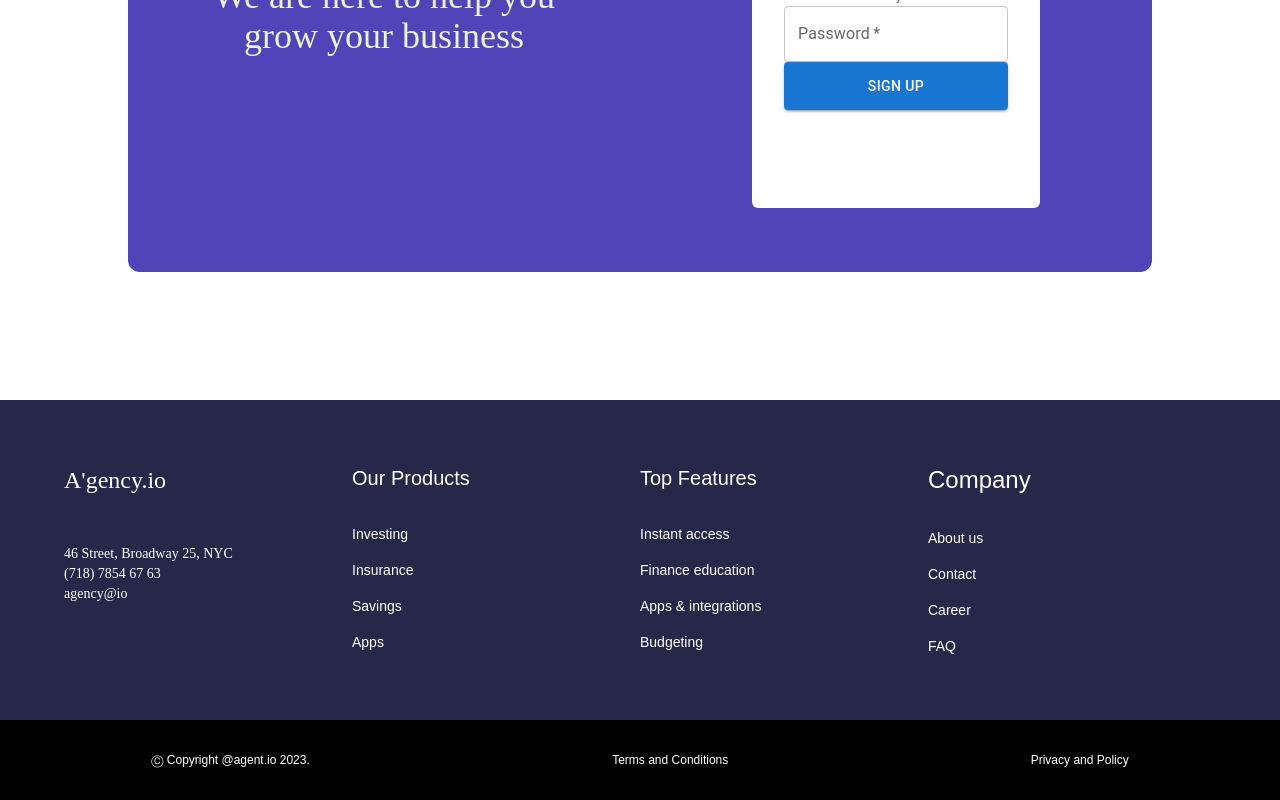
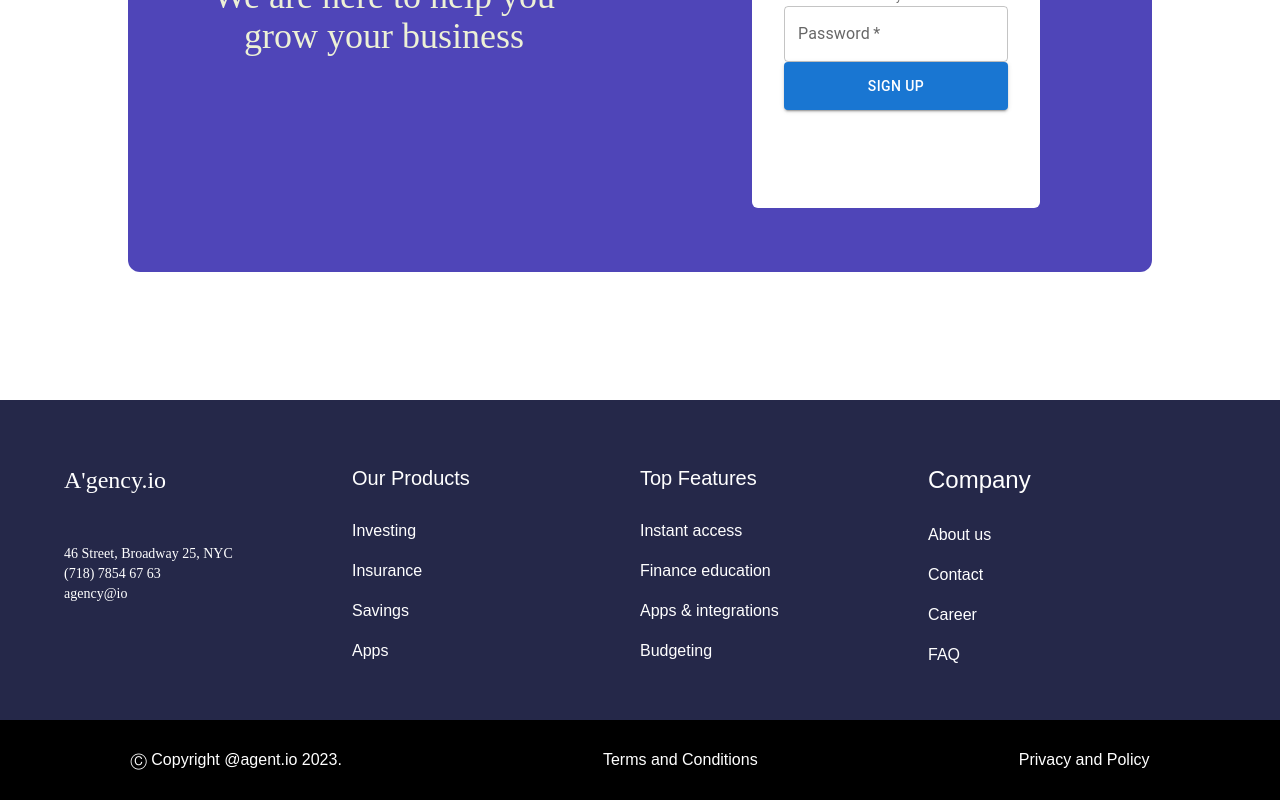
Before and after one commit to nazrinibrahimli/A-gency-website, a Next.js app: page / in a window 1280 px wide. Shown: the part 3057-3857 px from the top of the page. Built offline with nearby package versions, Linux system fonts and the light colour scheme.

Commit message:
chnages made to footer

```diff
--- a/app/components/footer.jsx
+++ b/app/components/footer.jsx
@@ -20,31 +20,31 @@ const Footer = () => {
         </Grid>
         <Grid item xs={6} md={3} className=" " >
         <ul className=''>
-          <h2 className="text-[white] sm:text-md md:text-xl font-sans mb-[1.5rem]">Our Products</h2>
-          <li className="text-[white] py-2 sm:text-sm md:text-md">Investing</li>
-          <li className="text-[white] py-2 sm:text-sm md:text-md">Insurance</li>
-          <li className="text-[white] py-2 sm:text-sm md:text-md">Savings</li>
-          <li className="text-[white] py-2 sm:text-sm md:text-md">Apps</li>
+          <h2 className="text-[white] sm:text-md md:text-xl font-sans mb-[1.2rem]">Our Products</h2>
+          <li className="text-[white] py-2 sm:text-sm md:text-base">Investing</li>
+          <li className="text-[white] py-2 sm:text-sm md:text-base">Insurance</li>
+          <li className="text-[white] py-2 sm:text-sm md:text-base">Savings</li>
+          <li className="text-[white] py-2 sm:text-sm md:text-base">Apps</li>
         </ul>
         </Grid>
 
         <Grid item xs={6} md={3} className="" >
         <ul className=''>
-          <h2 className="text-[white] sm:text-md md:text-xl font-sans mb-[1.5rem]">Top Features</h2>
-          <li className="text-[white] py-2 sm:text-sm md:text-md">Instant access</li>
-          <li className="text-[white] py-2 sm:text-sm md:text-md">Finance education</li>
-          <li className="text-[white] py-2 sm:text-sm md:text-md">Apps & integrations</li>
-          <li className="text-[white] py-2 sm:text-sm md:text-md">Budgeting</li>
+          <h2 className="text-[white] sm:text-md md:text-xl font-sans mb-[1.2rem]">Top Features</h2>
+          <li className="text-[white] py-2 sm:text-sm md:text-base">Instant access</li>
+          <li className="text-[white] py-2 sm:text-sm md:text-base">Finance education</li>
+          <li className="text-[white] py-2 sm:text-sm md:text-base">Apps & integrations</li>
+          <li className="text-[white] py-2 sm:text-sm md:text-base">Budgeting</li>
         </ul>
         </Grid>
 
         <Grid item xs={6} md={3} className="" >
         <ul className=''>
-          <h2 className="text-[white] sm:text-md md:text-2xl font-sans mb-[1.5rem]">Company</h2>
-          <li className="text-[white] py-2 sm:text-sm md:text-md">About us</li>
-          <li className="text-[white] py-2 sm:text-sm md:text-md">Contact</li>
-          <li className="text-[white] py-2 sm:text-sm md:text-md">Career</li>
-          <li className="text-[white] py-2 sm:text-sm md:text-md">FAQ</li>
+          <h2 className="text-[white] sm:text-md md:text-2xl font-sans mb-[1.2rem]">Company</h2>
+          <li className="text-[white] py-2 sm:text-sm md:text-base">About us</li>
+          <li className="text-[white] py-2 sm:text-sm md:text-base">Contact</li>
+          <li className="text-[white] py-2 sm:text-sm md:text-base">Career</li>
+          <li className="text-[white] py-2 sm:text-sm md:text-base">FAQ</li>
         </ul>
         </Grid>
         </Grid>
@@ -53,9 +53,9 @@ const Footer = () => {
       </footer>
 
       <div className='bg-[black]  h-[5rem] flex justify-around items-center'>
-          <p className='text-[white] sm:text-xs md:text-md'>Ⓒ Copyright @agent.io 2023.</p>
-          <p className='text-[white] sm:text-xs md:text-md'>Terms and Conditions</p>
-          <p className='text-[white] sm:text-xs md:text-md'>Privacy and Policy</p>
+          <p className='text-[white] sm:text-xs md:text-base'>Ⓒ Copyright @agent.io 2023.</p>
+          <p className='text-[white] sm:text-xs md:text-base'>Terms and Conditions</p>
+          <p className='text-[white] sm:text-xs md:text-base'>Privacy and Policy</p>
       </div>
     </div>
   )
```
